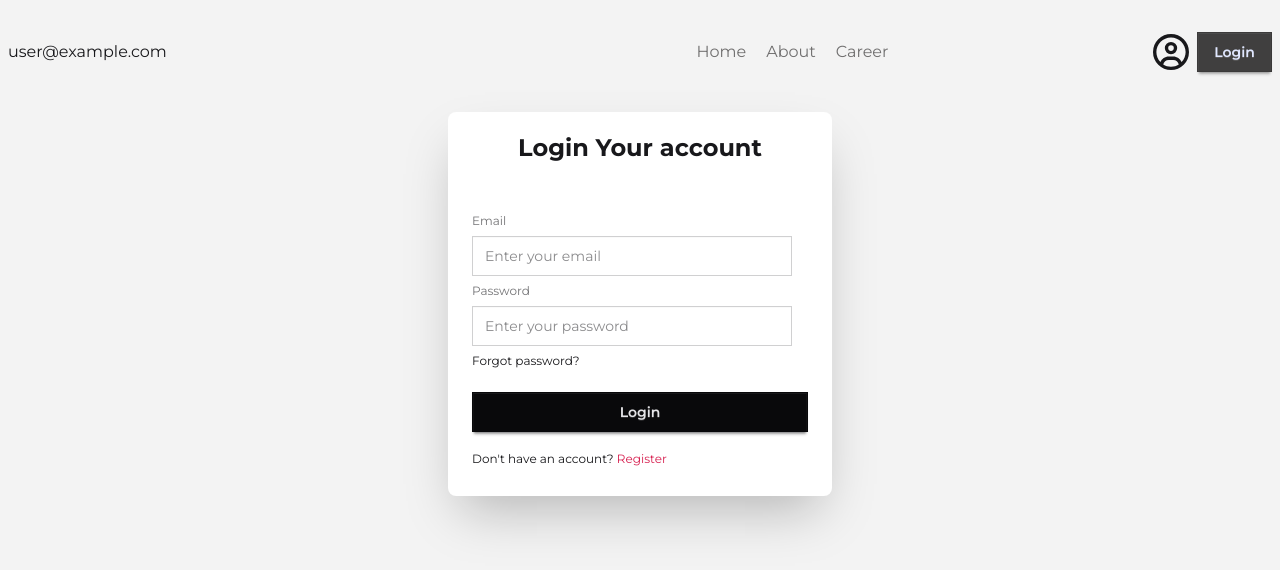
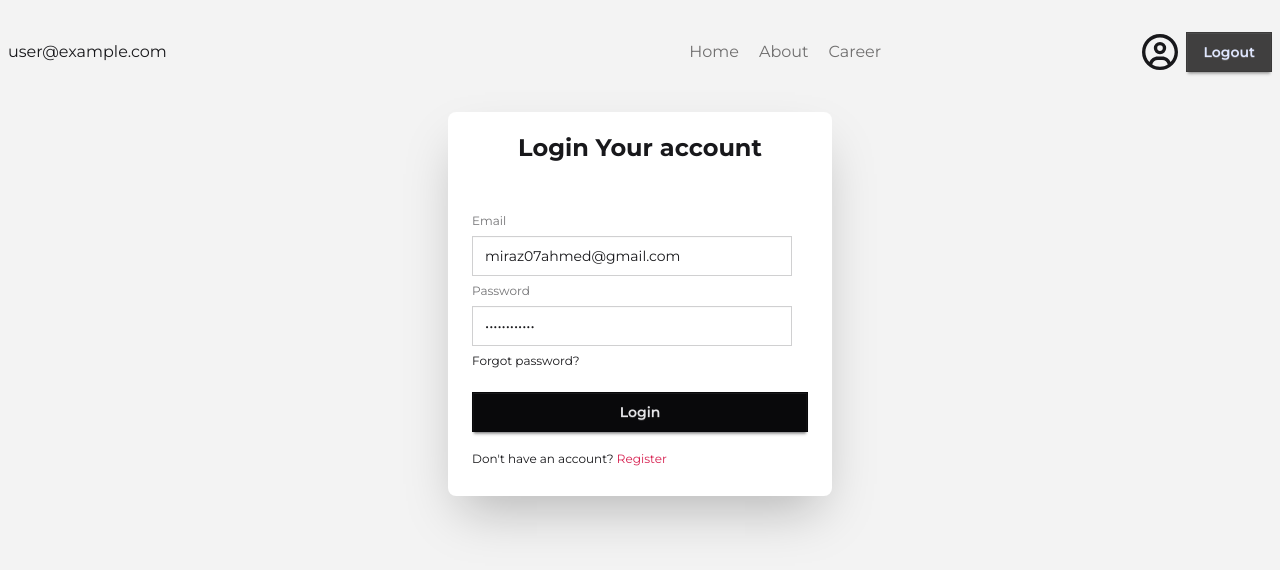
Before and after one commit to mirazahmeed/newspaper, a React app: page /auth/login in a window 1280 px wide. Shown: the top 570 px of the page. Built offline with nearby package versions, Linux system fonts and the light colour scheme; no server answers; sample sign-in values are in the browser's storage; the HTML template or start-up script is replaced by a standard one.

Commit message:
feat: Implement user login and logout functionality using Firebase authentication in Login, AuthProvider, and Navbar components.

```diff
--- a/src/Components/Navbar.jsx
+++ b/src/Components/Navbar.jsx
@@ -4,7 +4,17 @@ import { FaRegCircleUser } from "react-icons/fa6";
 import { AuthContext } from "../provider/AuthProvider";
 
 const Navbar = () => {
-	const { user } = use(AuthContext);
+	const { user, logout } = use(AuthContext);
+	const handleLogout = () => {
+		logout()
+			.then(() => {
+				console.log("Logout");
+				alert("Logout successfully");
+			})
+			.catch((error) => {
+				console.error(error);
+			});
+	};
 	return (
 		<div className="flex justify-between items-center p-2 mt-2">
 			{user && user.email}
@@ -17,9 +27,19 @@ const Navbar = () => {
 			<div className="login-area flex gap-2 items-center">
 				<FaRegCircleUser className="text-4xl" />
 
-				<Link to="/auth/login" className="btn btn-primary rounded-none">
-					Login
-				</Link>
+				{user ? (
+					<button
+						onClick={handleLogout}
+						className="btn btn-primary rounded-none">
+						Logout
+					</button>
+				) : (
+					<Link
+						to="/auth/login"
+						className="btn btn-primary rounded-none">
+						Login
+					</Link>
+				)}
 			</div>
 		</div>
 	);
--- a/src/Pages/Login.jsx
+++ b/src/Pages/Login.jsx
@@ -1,7 +1,24 @@
-import React from "react";
+import React, { use } from "react";
 import { Link } from "react-router";
+import { AuthContext } from "../provider/AuthProvider";
 
 const Login = () => {
+	const { signIn } = use(AuthContext);
+	const handleLogin = (e) => {
+		e.preventDefault();
+		const form = e.target;
+		const email = form.email.value;
+		const password = form.password.value;
+		console.log({ email, password });
+		signIn(email, password)
+			.then((result) => {
+				const user = result.user;
+				console.log(user);
+			})
+			.catch((error) => {
+				console.error(error);
+			});
+	};
 	return (
 		<div>
 			<div className="card bg-base-100 w-full max-w-sm shrink-0 shadow-2xl mx-auto">
@@ -9,17 +26,23 @@ const Login = () => {
 					Login Your account
 				</h2>
 				<div className="card-body">
-					<form className="fieldset">
+					<form onSubmit={handleLogin} className="fieldset">
 						{/* email */}
 						<label className="label">Email</label>
 						<input
 							type="email"
+							name="email"
+							defaultValue={"miraz07ahmed@gmail.com"}
 							className="input rounded-none"
 							placeholder="Enter your email"
+							required
 						/>
+						{/* password */}
 						<label className="label">Password</label>
 						<input
 							type="password"
+							name="password"
+							defaultValue={"Mm11223344*#"}
 							className="input rounded-none"
 							placeholder="Enter your password"
 						/>
@@ -29,9 +52,12 @@ const Login = () => {
 						<button className="btn btn-neutral mt-4 rounded-none">
 							Login
 						</button>
-                        <Link to="/auth/register" className="link link-hover pt-3">
-                        Don't have an account? <span className="text-secondary">Register</span>
-                        </Link>
+						<Link
+							to="/auth/register"
+							className="link link-hover pt-3">
+							Don't have an account?{" "}
+							<span className="text-secondary">Register</span>
+						</Link>
 					</form>
 				</div>
 			</div>
--- a/src/provider/AuthProvider.jsx
+++ b/src/provider/AuthProvider.jsx
@@ -3,6 +3,8 @@ import {
 	createUserWithEmailAndPassword,
 	getAuth,
 	onAuthStateChanged,
+	signInWithEmailAndPassword,
+	signOut,
 } from "firebase/auth";
 import app from "../firebase/firebase.config";
 const AuthContext = createContext();
@@ -16,6 +18,14 @@ const AuthProvider = ({ children }) => {
 		return createUserWithEmailAndPassword(auth, email, password);
 	};
 
+	const signIn = (email, password) => {
+		return signInWithEmailAndPassword(auth, email, password);
+	};
+
+	const logout = () => {
+		return signOut(auth);
+	};
+
 	useEffect(() => {
 		const unsubscribe = onAuthStateChanged(auth, (currentUser) => {
 			setUser(currentUser);
@@ -27,6 +37,8 @@ const AuthProvider = ({ children }) => {
 		user,
 		setUser,
 		createUser,
+		signIn,
+		logout,
 	};
 	return <AuthContext value={authData}>{children}</AuthContext>;
 };
```
